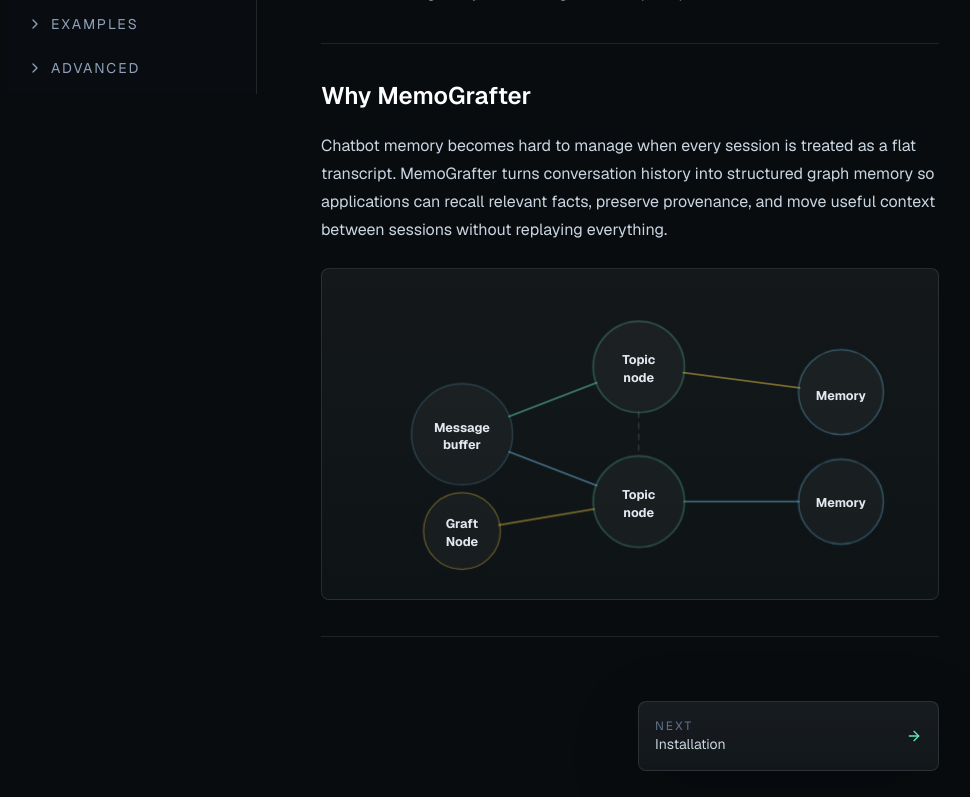
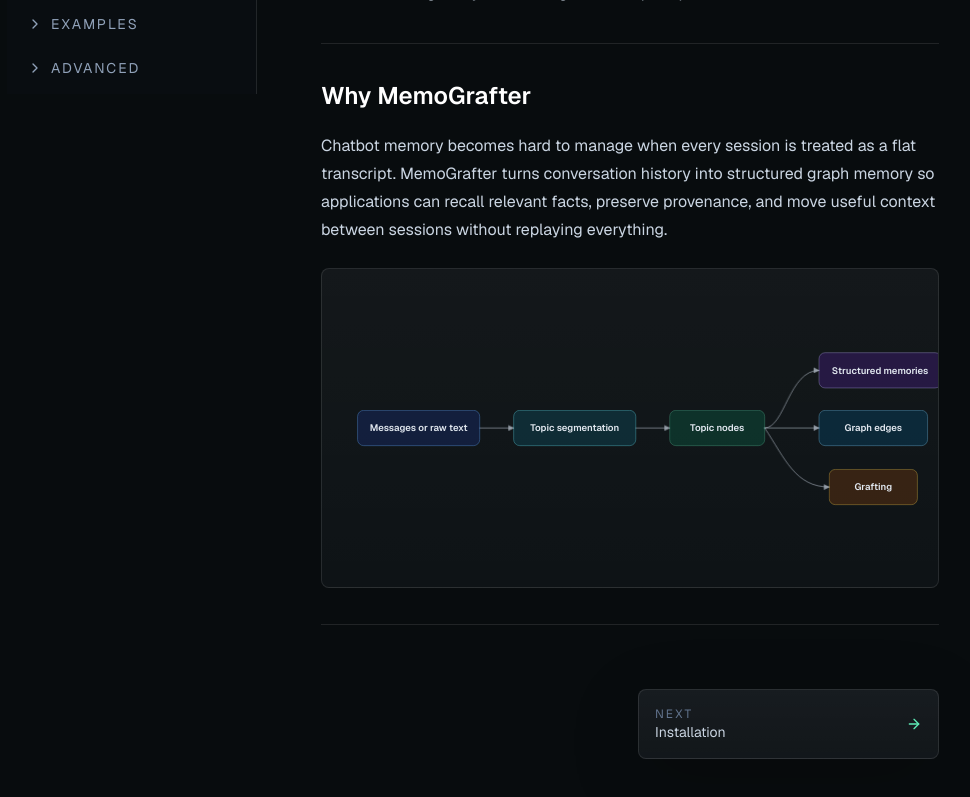
Before and after one commit to mayhemking007/mg-website, a Next.js app: page /docs in a window 1280 px wide. Shown: the part 626-1423 px from the top of the page, without its empty margins (25-995 px from the left). Built offline with nearby package versions, Linux system fonts and the light colour scheme.

Commit message:
Improved docs introduction diagram

```diff
--- a/src/app/globals.css
+++ b/src/app/globals.css
@@ -614,21 +614,32 @@
 
 .docs-graph-diagram {
   min-width: 0;
+  padding-block: 14px;
 }
 
 .docs-graph-svg {
   display: block;
-  min-width: 640px;
+  min-width: 760px;
   width: 100%;
-  height: auto;
+  height: 290px;
   overflow: visible;
 }
 
 .docs-graph-edge {
-  opacity: 0.76;
-  stroke-width: 2;
+  fill: none;
+  marker-end: url(#docs-intro-arrow);
+  opacity: 0.84;
+  stroke: rgba(203, 213, 225, 0.72);
+  stroke-width: 1.25;
   stroke-linecap: round;
-  animation: docs-graph-edge-breathe 4.8s ease-in-out infinite;
+}
+
+#docs-intro-arrow path {
+  fill: rgba(203, 213, 225, 0.78);
+}
+
+.docs-graph-edge-dotted {
+  stroke-dasharray: 3 3;
 }
 
 .docs-graph-edge-green {
@@ -665,11 +676,52 @@
   animation: docs-graph-node-pulse 5.6s ease-in-out infinite;
 }
 
+.docs-graph-node > rect {
+  fill: rgba(30, 41, 59, 0.9);
+  stroke: rgba(125, 211, 252, 0.38);
+  stroke-width: 1;
+}
+
+.docs-graph-node-source > rect {
+  fill: rgba(30, 64, 175, 0.24);
+  stroke: rgba(96, 165, 250, 0.5);
+}
+
+.docs-graph-node-segment > rect {
+  fill: rgba(14, 116, 144, 0.24);
+  stroke: rgba(103, 232, 249, 0.46);
+}
+
+.docs-graph-node-topic > rect {
+  fill: rgba(5, 150, 105, 0.22);
+  stroke: rgba(110, 231, 183, 0.36);
+}
+
+.docs-graph-node-memory > rect {
+  fill: rgba(109, 40, 217, 0.22);
+  stroke: rgba(196, 181, 253, 0.45);
+}
+
+.docs-graph-node-edges > rect {
+  fill: rgba(3, 105, 161, 0.24);
+  stroke: rgba(125, 211, 252, 0.46);
+}
+
+.docs-graph-node-graft > rect {
+  fill: rgba(180, 83, 9, 0.24);
+  stroke: rgba(252, 211, 77, 0.46);
+}
+
+.docs-graph-node-recall > rect {
+  fill: rgba(4, 120, 87, 0.26);
+  stroke: rgba(110, 231, 183, 0.5);
+}
+
 .docs-graph-node text {
   dominant-baseline: middle;
   fill: #e2e8f0;
-  font-size: 15px;
-  font-weight: 650;
+  font-size: 14px;
+  font-weight: 600;
   text-anchor: middle;
 }
 
--- a/src/components/docs.tsx
+++ b/src/components/docs.tsx
@@ -159,72 +159,48 @@
 function DocsDiagram({ type }: { type: NonNullable<DocPage["sections"][number]["diagram"]> }) {
   if (type === "intro-graph") {
     return (
-      <div className="docs-diagram docs-graph-diagram" aria-label="MemoGrafter memory graph diagram">
-        <svg className="docs-graph-svg" viewBox="0 0 760 340" aria-hidden="true">
-          <line className="docs-graph-edge docs-graph-edge-green" x1="196" y1="149" x2="300" y2="109" />
-          <line className="docs-graph-edge docs-graph-edge-blue" x1="196" y1="191" x2="300" y2="231" />
-          <line className="docs-graph-edge docs-graph-edge-amber" x1="403" y1="97" x2="541" y2="115" />
-          <line className="docs-graph-edge docs-graph-edge-blue" x1="404" y1="250" x2="540" y2="250" />
-          <line className="docs-graph-edge docs-graph-edge-muted" x1="350" y1="144" x2="350" y2="196" />
-          <line className="docs-graph-edge docs-graph-edge-amber" x1="184" y1="278" x2="297" y2="259" />
+      <div className="docs-diagram docs-graph-diagram">
+        <svg className="docs-graph-svg" viewBox="0 0 1120 260" role="img" aria-label="Messages are segmented into topic nodes, which produce structured memories, graph edges, and grafting; structured memories support recall.">
+          <defs>
+            <marker id="docs-intro-arrow" viewBox="0 0 10 10" refX="9" refY="5" markerWidth="7" markerHeight="7" orient="auto-start-reverse">
+              <path d="M 0 0 L 10 5 L 0 10 z" />
+            </marker>
+          </defs>
 
-          <g className="docs-graph-node" transform="translate(140 170)">
-            <circle className="docs-graph-ring" r="60" />
-            <circle r="60" />
-            <text y="-7">Message</text>
-            <text y="14">buffer</text>
-            <g className="docs-graph-tooltip" transform="translate(-104 -108)">
-              <rect width="208" height="34" rx="7" />
-              <text x="104" y="18">Keeps raw conversation turns</text>
-            </g>
+          <path className="docs-graph-edge" d="M 200 130 H 250" />
+          <path className="docs-graph-edge" d="M 430 130 H 480" />
+          <path className="docs-graph-edge" d="M 620 130 C 650 130, 655 45, 700 45" />
+          <path className="docs-graph-edge" d="M 620 130 H 700" />
+          <path className="docs-graph-edge" d="M 620 130 C 650 175, 665 217, 715 217" />
+          <path className="docs-graph-edge docs-graph-edge-dotted" d="M 880 45 H 930" />
+
+          <g className="docs-graph-node docs-graph-node-source" transform="translate(20 104)">
+            <rect width="180" height="52" rx="9" />
+            <text x="90" y="27">Messages or raw text</text>
           </g>
-          <g className="docs-graph-node docs-graph-node-topic" transform="translate(350 90)">
-            <circle className="docs-graph-ring" r="54" />
-            <circle r="54" />
-            <text y="-7">Topic</text>
-            <text y="14">node</text>
-            <g className="docs-graph-tooltip" transform="translate(-119 -102)">
-              <rect width="238" height="34" rx="7" />
-              <text x="119" y="18">Stores the broader topic</text>
-            </g>
+          <g className="docs-graph-node docs-graph-node-segment" transform="translate(250 104)">
+            <rect width="180" height="52" rx="9" />
+            <text x="90" y="27">Topic segmentation</text>
           </g>
-          <g className="docs-graph-node docs-graph-node-topic" transform="translate(350 250)">
-            <circle className="docs-graph-ring" r="54" />
-            <circle r="54" />
-            <text y="-7">Topic</text>
-            <text y="14">node</text>
-            <g className="docs-graph-tooltip" transform="translate(-119 -102)">
-              <rect width="238" height="34" rx="7" />
-              <text x="119" y="18">Stores the broader topic</text>
-            </g>
+          <g className="docs-graph-node docs-graph-node-topic" transform="translate(480 104)">
+            <rect width="140" height="52" rx="9" />
+            <text x="70" y="27">Topic nodes</text>
           </g>
-          <g className="docs-graph-node docs-graph-node-memory" transform="translate(590 120)">
-            <circle className="docs-graph-ring" r="50" />
-            <circle r="50" />
-            <text y="5">Memory</text>
-            <g className="docs-graph-tooltip" transform="translate(-276 -17)">
-              <rect width="224" height="34" rx="7" />
-              <text x="112" y="18">Stores one atomic memory</text>
-            </g>
+          <g className="docs-graph-node docs-graph-node-memory" transform="translate(700 19)">
+            <rect width="180" height="52" rx="9" />
+            <text x="90" y="27">Structured memories</text>
           </g>
-          <g className="docs-graph-node docs-graph-node-memory" transform="translate(590 250)">
-            <circle className="docs-graph-ring" r="50" />
-            <circle r="50" />
-            <text y="3">Memory</text>
-            <g className="docs-graph-tooltip" transform="translate(-276 -17)">
-              <rect width="224" height="34" rx="7" />
-              <text x="112" y="18">Stores one atomic memory</text>
-            </g>
+          <g className="docs-graph-node docs-graph-node-edges" transform="translate(700 104)">
+            <rect width="160" height="52" rx="9" />
+            <text x="80" y="27">Graph edges</text>
           </g>
-          <g className="docs-graph-node docs-graph-node-graft" transform="translate(140 285)">
-            <circle className="docs-graph-ring" r="45" />
-            <circle r="45" />
-            <text y="-7">Graft</text>
-            <text y="14">Node</text>
-            <g className="docs-graph-tooltip" transform="translate(-116 -94)">
-              <rect width="232" height="34" rx="7" />
-              <text x="116" y="18">Preserves copied-memory origin</text>
-            </g>
+          <g className="docs-graph-node docs-graph-node-graft" transform="translate(715 191)">
+            <rect width="130" height="52" rx="9" />
+            <text x="65" y="27">Grafting</text>
+          </g>
+          <g className="docs-graph-node docs-graph-node-recall" transform="translate(930 19)">
+            <rect width="130" height="52" rx="9" />
+            <text x="65" y="27">Recall</text>
           </g>
         </svg>
       </div>
--- a/src/components/landing-navigation.tsx
+++ b/src/components/landing-navigation.tsx
@@ -1,6 +1,6 @@
 "use client";
 
-import { ArrowRight, Menu, MemoryStick, X } from "lucide-react";
+import { ArrowRight, MemoryStick, Menu, X } from "lucide-react";
 import Link from "next/link";
 import { useEffect, useState } from "react";
 
--- a/src/lib/docs/expanded-pages.ts
+++ b/src/lib/docs/expanded-pages.ts
@@ -87,7 +87,7 @@
 });`;
 
 export const expandedDocsPages: DocPage[] = [
-  taskPage("guides/chatbot-memory", "Chatbot memory", "Give a chatbot durable, relevant memory.", "The chatbot recalls useful facts before responding and ingests the new turn afterward.", ["Create one MemoGrafterAgent for the active session.", "Send each user turn through `invoke()`.", "Keep the same session identifier for related turns.", "Close the agent during graceful shutdown."], `${commonAgent}\n\nconst response = await agent.invoke("Remember that I prefer concise answers.");`),
+  taskPage("guides/chatbot-memory", "Chatbot memory", "Give a chatbot durable, relevant memory.", "The chatbot recalls useful facts before responding and ingests the new turn afterward.", ["Create one MemoGrafterAgent for the active session.", "Send each user turn through `invoke()`.", "Keep the same session identifier for related turns.", "Close the agent during graceful shutdown."], `${commonAgent}\nconst response = await agent.invoke("Remember that I prefer concise answers.");`),
   taskPage("guides/long-running-agents", "Long-running agents", "Keep an agent useful across long jobs without replaying its entire transcript.", "The agent retrieves only task-relevant memory while older turns are converted into graph-backed facts.", ["Use a durable job or agent identifier as the memory session.", "Ingest checkpoints, decisions, and results as work progresses.", "Recall before each planning cycle with a strict token budget.", "Run lifecycle maintenance outside the critical response path."], `await agent.ingest("Checkpoint: indexing completed for 42 documents.");\nconst context = await agent.recall("What remains to be indexed?", { tokenBudget: 800 });`),
   taskPage("guides/knowledge-extraction", "Knowledge extraction", "Turn text and documents into structured memories without generating a chat response.", "Source material becomes searchable topics and atomic facts.", ["Normalize source text and preserve a source identifier in tags.", "Call `ingest()` for each bounded document or section.", "Allow ingestion to finish before recall evaluation.", "Use Studio to review extraction quality."], `await agent.ingest(documentText, { tags: ["source:handbook", "version:2026"] });`),
   taskPage("guides/multi-session-memory", "Multi-session memory", "Carry selected context between otherwise independent sessions.", "A new session receives relevant memory with source provenance rather than inheriting an entire transcript.", ["Keep each conversation in its own session.", "Preview relevant source topics with a graft query.", "Absorb only the memories needed by the destination.", "Retain source and destination identifiers for auditing."], `await targetAgent.absorbFromAgent(sourceAgent, { query: "customer preferences", topK: 5 });`),
```
